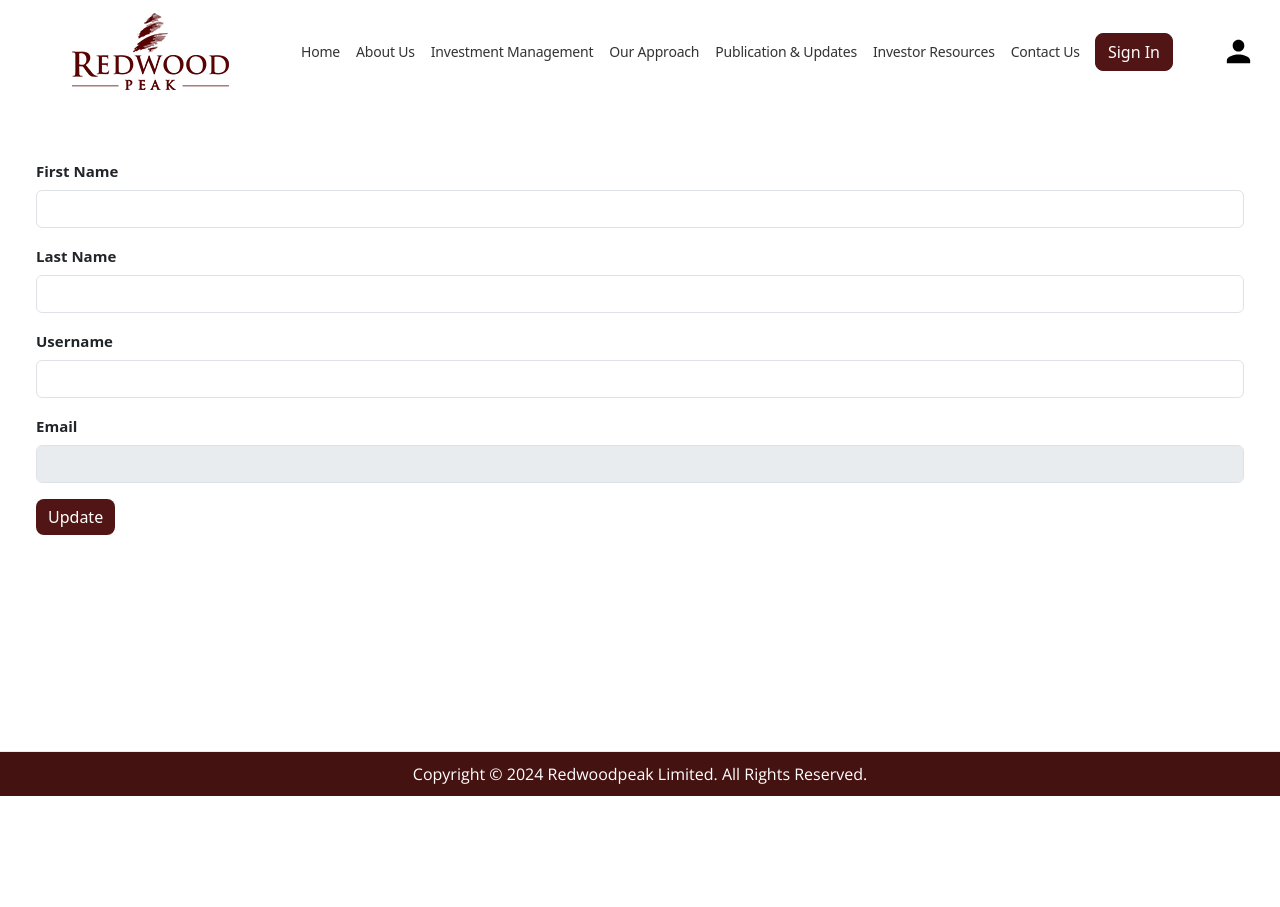
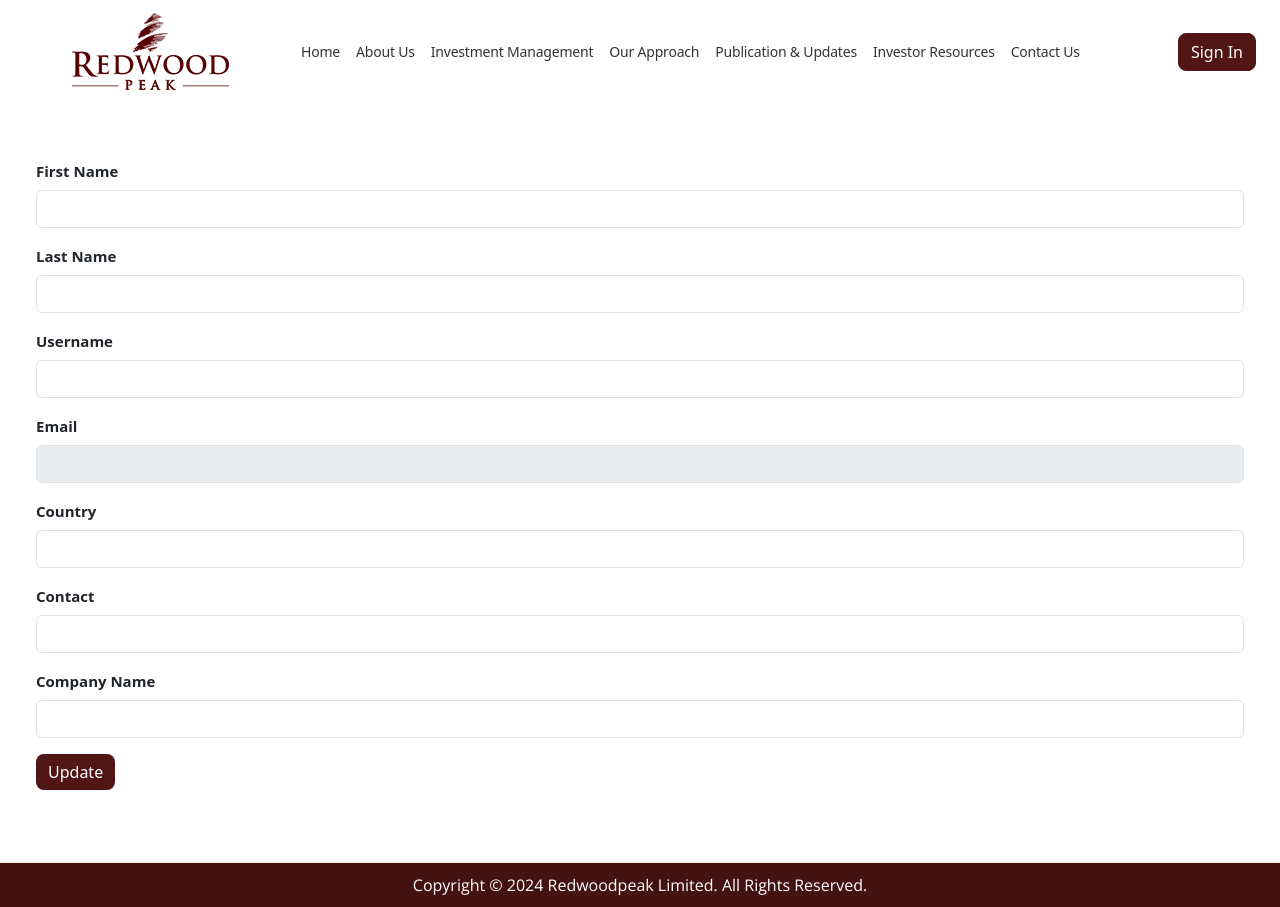
Before and after one commit to Intelli-Management-Group/Redwoodpeak_ReactFE, a React (Create React App) app: page /ProfileEdit in a window 1280 px wide. Shown: the top 907 px of the page. Before the commit the page ends 800 px from the top, so only its background shows below. Built offline with nearby package versions, Linux system fonts and the light colour scheme.

Commit message:
set profile dropdown icon

```diff
--- a/src/Assetes/Css/style.css
+++ b/src/Assetes/Css/style.css
@@ -470,3 +470,36 @@ footer {
 .pointer {
     cursor: pointer;
 }
+
+.dropdown {
+    position: relative;
+    display: inline-block;
+}
+
+.dropbtn {
+    background: none;
+    border: none;
+    cursor: pointer;
+}
+
+.dropdown-content {
+    position: absolute;
+    right: 0;
+    background-color: #ffffff;
+    min-width: 130px;
+    z-index: 1;
+    display: block;
+    border:1px solid #e0e0e0;
+    border-radius: 5px;
+}
+
+.dropdown-content a {
+    color: black;
+    padding: 5px 16px;
+    text-decoration: none;
+    display: block;
+}
+
+.dropdown-content a:hover {
+    background-color: #f1f1f1;
+}
--- a/src/pages/Component/ChangePassword/ChangePassword.js
+++ b/src/pages/Component/ChangePassword/ChangePassword.js
@@ -2,7 +2,6 @@ import React, { useState } from 'react';
 import Footer from "../Footer/Footer";
 import HeaderComponents from "../HeaderComponents/HeaderComponents";
 import {ToastContainer} from "react-toastify";
-import Button from "../ButtonComponents/ButtonComponents"; // Optional: for custom styling
 
 const ChangePassword = () => {
     const [currentPassword, setCurrentPassword] = useState('');
@@ -10,6 +9,22 @@ const ChangePassword = () => {
     const [confirmPassword, setConfirmPassword] = useState('');
     const [errorMessage, setErrorMessage] = useState('');
     const [successMessage, setSuccessMessage] = useState('');
+    const formdata = new FormData();
+    formdata.append("user_id", "");
+    formdata.append("old_password", "");
+    formdata.append("new_password", "");
+    formdata.append("confirm_password", "");
+
+    const requestOptions = {
+        method: "POST",
+        body: formdata,
+        redirect: "follow"
+    };
+
+    fetch("{{url}}/api/user/update-password", requestOptions)
+        .then((response) => response.text())
+        .then((result) => console.log(result))
+        .catch((error) => console.error(error));
 
     const handleSubmit = (e) => {
         e.preventDefault();
--- a/src/pages/Component/HeaderComponents/HeaderComponents.js
+++ b/src/pages/Component/HeaderComponents/HeaderComponents.js
@@ -13,6 +13,19 @@ const HeaderComponents = () => {
     const isAuthenticated = localStorage.getItem('userToken');
     const navigate = useNavigate();
     const [openDropdown, setOpenDropdown] = useState(null);
+    const [dropdownOpen, setDropdownOpen] = useState(false);
+    const dropdownRef = useState(null);
+
+    const toggleDropdown = () => {
+        setDropdownOpen(!dropdownOpen);
+    };
+
+    const handleClickOutside = (event) => {
+        if (dropdownRef.current && !dropdownRef.current.contains(event.target)) {
+            setDropdownOpen(false);
+        }
+    };
+
 
 
     const handleDropdownToggle = (dropdownName) => {
@@ -164,21 +177,32 @@ const HeaderComponents = () => {
                     </ul>
                 </Nav>
                 {isAuthenticated ? (
-                    <Button variant="primary" className="ms-auto me-5 w-auto" onClick={handleLogout}>Logout</Button>
+                    <div className="dropdown" ref={dropdownRef}>
+                        <button className="ms-5 ps-5 dropbtn" onClick={toggleDropdown}>
+                            <svg
+                            className="me-5 primary"
+                            xmlns="http://www.w3.org/2000/svg"
+                            viewBox="0 0 24 24"
+                            width="35"
+                            height="35"
+                            onClick={handleDropdownToggle}
+                            >
+                            <path d="M12 12c2.21 0 4-1.79 4-4S14.21 4 12 4 8 5.79 8 8s1.79 4 4 4zm0 2c-2.67 0-8 1.34-8 4v2h16v-2c0-2.66-5.33-4-8-4z" />
+                            </svg>
+                        </button>
+                            {dropdownOpen && (
+                              <div className="dropdown-content">
+                                 <a href="#" onClick={Profile}>Profile</a>
+                                 <a href="#" onClick={handleLogout}>Logout</a>
+                              </div>
+                            )}
+                    </div>
+
+
                 ) : (
                     <Button variant="primary" className="ms-auto me-5 w-auto" onClick={handleAuth}>Sign In</Button>
                 )}
             </Navbar.Collapse >
-            <svg
-                className="me-5 primary"
-                xmlns="http://www.w3.org/2000/svg"
-                viewBox="0 0 24 24"
-                width="35"
-                height="35"
-                onClick={Profile}
-            >
-                <path d="M12 12c2.21 0 4-1.79 4-4S14.21 4 12 4 8 5.79 8 8s1.79 4 4 4zm0 2c-2.67 0-8 1.34-8 4v2h16v-2c0-2.66-5.33-4-8-4z" />
-            </svg>
 
         </Navbar >
 
--- a/src/pages/Profile/Profile.js
+++ b/src/pages/Profile/Profile.js
@@ -23,6 +23,9 @@ const ProfilePage = () => {
             formdata.append("first_name", formData?.first_name);
             formdata.append("last_name", formData?.last_name);
             formdata.append("email", formData?.email);
+            formdata.append("contact", formData?.contact);
+            formdata.append("country", formData?.country);
+            formdata.append("companyName", formData?.companyName);;
             if (!formData?.id) {
             formdata.append("password", formData?.password);
             formdata.append("confirm_password", formData?.confirmPassword);
@@ -38,7 +41,7 @@ const ProfilePage = () => {
             console.log("res", response)
             if (response?.status_code === 200) {
               notifySuccess(formData?.id ? "User Updated SuccessFully!" : "User Created SuccessFully");
-              localStorage.setItem('userData', JSON.stringify(user));
+                localStorage.setItem('userData', JSON.stringify(response.user));
 
             //   setTimeout(() => {
             //     navigate(`/usersManagement?status=all`);
--- a/src/pages/Profile/ProfileEdit.js
+++ b/src/pages/Profile/ProfileEdit.js
@@ -16,7 +16,10 @@ const ProfileEdit = ({ user, onSave, onCancel }) => {
         password: "",
         confirmPassword: "",
         sendEmail: false,
-        status: ''
+        status: "",
+        contact:"",
+        country:"",
+        companyName:""
     });
     // Pre-fill form fields when userData changes
 
@@ -29,6 +32,9 @@ const ProfileEdit = ({ user, onSave, onCancel }) => {
                 username: user.username || "",
                 email: user.email || "",
                 name: user.name || "",
+                contact_no: user.contact || "",
+                country: user.country || "",
+                companyName: user.companyName || "",
                 role: user.role || "",
                 status: user.status || "approve",
                 password: "",
@@ -169,6 +175,39 @@ const ProfileEdit = ({ user, onSave, onCancel }) => {
                                     />
                                 </Form.Group>
 
+                                <Form.Group controlId="country" className="mb-3">
+                                    <Form.Label>Country</Form.Label>
+                                    <Form.Control
+                                        type="text"
+                                        name="country"
+                                        value={formData.country}
+                                        onChange={handleChange}
+                                        required
+                                    />
+                                </Form.Group>
+
+                                <Form.Group controlId="contact_no" className="mb-3">
+                                    <Form.Label>Contact</Form.Label>
+                                    <Form.Control
+                                        type="text"
+                                        name="contact_no"
+                                        value={formData.contact}
+                                        onChange={handleChange}
+                                        required
+                                    />
+                                </Form.Group>
+
+                                <Form.Group controlId="companyName" className="mb-3">
+                                    <Form.Label>Company Name</Form.Label>
+                                    <Form.Control
+                                        type="text"
+                                        name="companyName"
+                                        value={formData.companyName}
+                                        onChange={handleChange}
+                                        required
+                                    />
+                                </Form.Group>
+
 
 
                                 {/* Role */}
--- a/src/pages/Profile/ProfileView.js
+++ b/src/pages/Profile/ProfileView.js
@@ -20,13 +20,26 @@ const ProfileView = ({ user, onEdit }) => {
                     <div className="mt-4">
                         <div className="mt-5 m-3">
                             <div className=" row profile-view ">
-                                <div className="col-md-3">
+                                <div className="col-6 col-md-3">
                                     <p>First Name </p>
                                     <p>Last Name </p>
                                     <p>User Name </p>
                                     <p>Email </p>
-                                    {/* <p>Role </p> */}
-                                    <br />
+                                    <p>Country</p>
+                                    <p>Contact</p>
+                                    <p>Company Name</p>
+                                </div>
+                                <div className="col-6 col-md-3">
+                                    <p>{user.first_name}</p>
+                                    <p>{user.last_name}</p>
+                                    <p>{user.username}</p>
+                                    <p>{user.email}</p>
+                                    <p>{user.country}</p>
+                                    <p>{user.contact}</p>
+                                    <p>{user.companyName}</p>
+                                </div>
+                            </div>
+                            <br/>
                             <div>
                                 <button text="Change Profile"
                                         className="btn btn-primary"
@@ -39,15 +52,7 @@ const ProfileView = ({ user, onEdit }) => {
                                         onClick={ChangePassword}>Change Password
                                 </button>
                             </div>
-                                </div>
-                                <div className="col-md-3">
-                                    <p>{user.first_name}</p>
-                                    <p>{user.last_name}</p>
-                                    <p>{user.username}</p>
-                                    <p>{user.email}</p>
 
-                                </div>
-                            </div>
                         </div>
                     </div>
                 </div>
```
Lines whose indentation alone changed are shown as unchanged.
